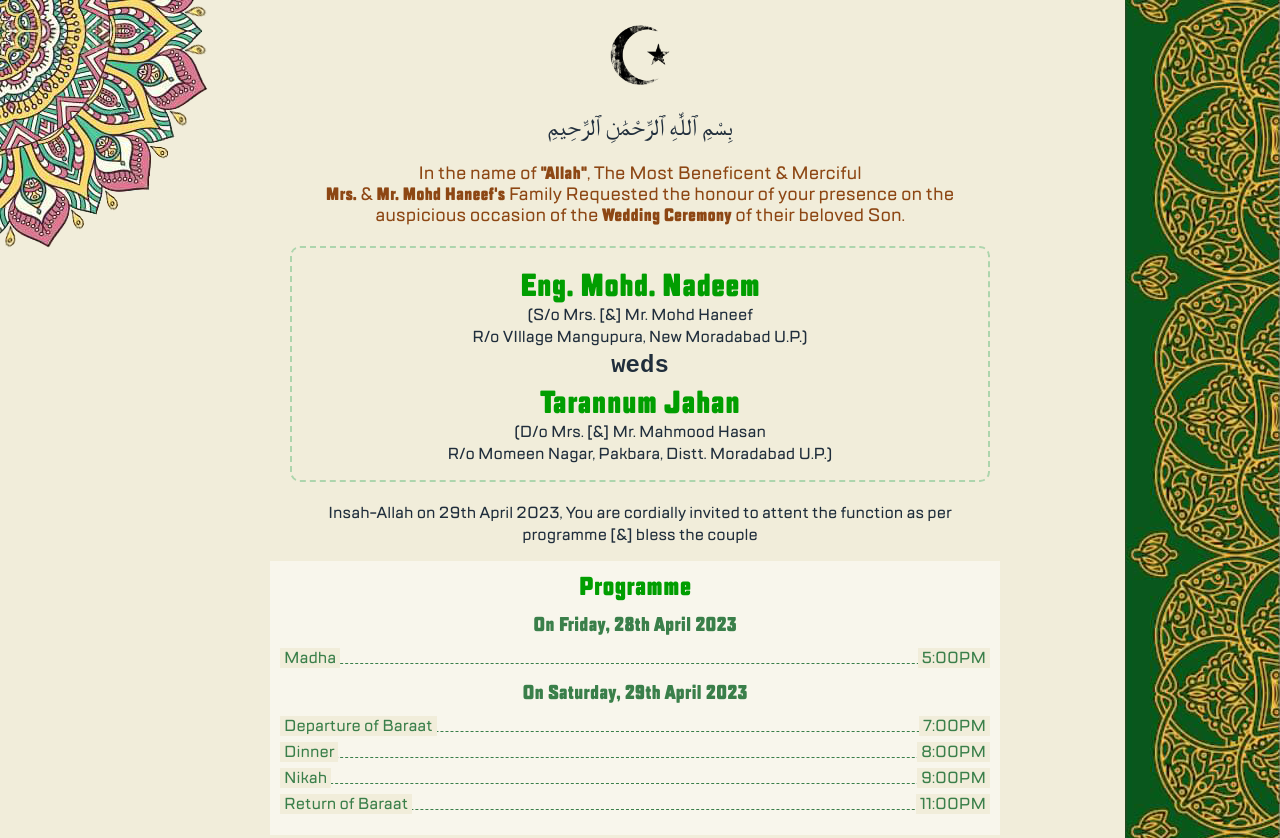
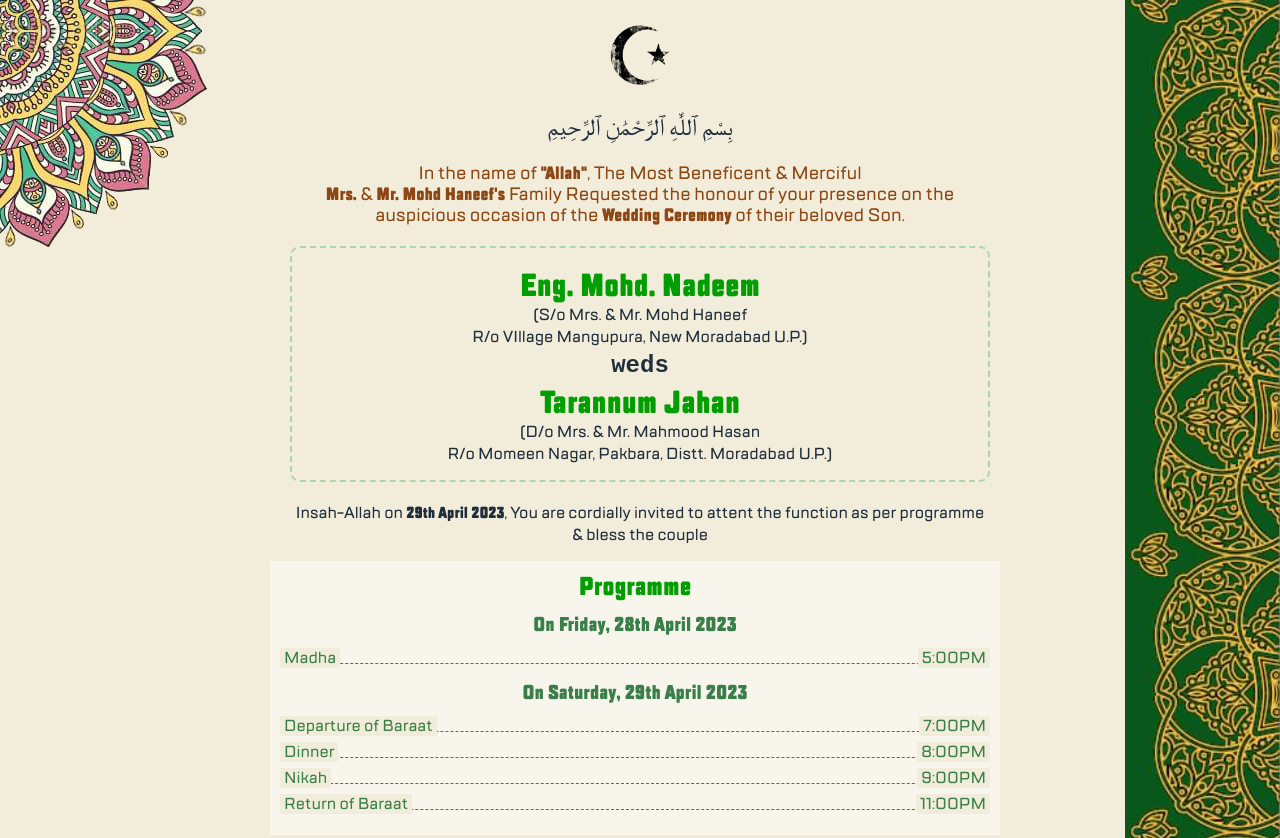
Before and after one commit to muhdanees/weddingnadeem, a plain HTML site: page index.html in a window 1280 px wide. Shown: the top 838 px of the page. Drawn offline with Linux system fonts and the light colour scheme.

Commit message:
Update index.html

```diff
--- a/index.html
+++ b/index.html
@@ -16,12 +16,12 @@
         <!-- <h1>Wedding Invitation</h1> -->
         <div class="grom-details">
           <h2 class="groombride">Eng. Mohd. Nadeem</h2>
-          <p>(S/o Mrs. [&] Mr. Mohd Haneef <br />R/o VIllage Mangupura, New Moradabad U.P.)</p>
+          <p>(S/o Mrs. &amp; Mr. Mohd Haneef <br />R/o VIllage Mangupura, New Moradabad U.P.)</p>
           <h3 class="weds">weds</h3>
           <h2 class="groombride">Tarannum Jahan</h2>
-          <p>(D/o Mrs. [&] Mr. Mahmood Hasan <br />R/o Momeen Nagar, Pakbara, Distt. Moradabad U.P.)</p>
+          <p>(D/o Mrs. &amp; Mr. Mahmood Hasan <br />R/o Momeen Nagar, Pakbara, Distt. Moradabad U.P.)</p>
         </div>
-        <p>Insah-Allah on 29th April 2023, You are cordially invited to attent the function as per programme [&] bless the couple</p>
+      <p>Insah-Allah on <strong>29th April 2023</strong>, You are cordially invited to attent the function as per programme &amp; bless the couple</p>
         <div class="program">
           <h3 class="groombride">Programme</h3>
           <ul class="list">
```
